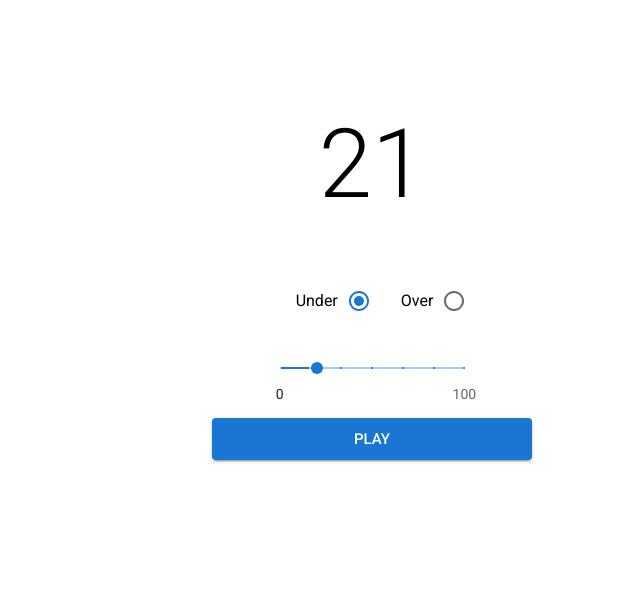
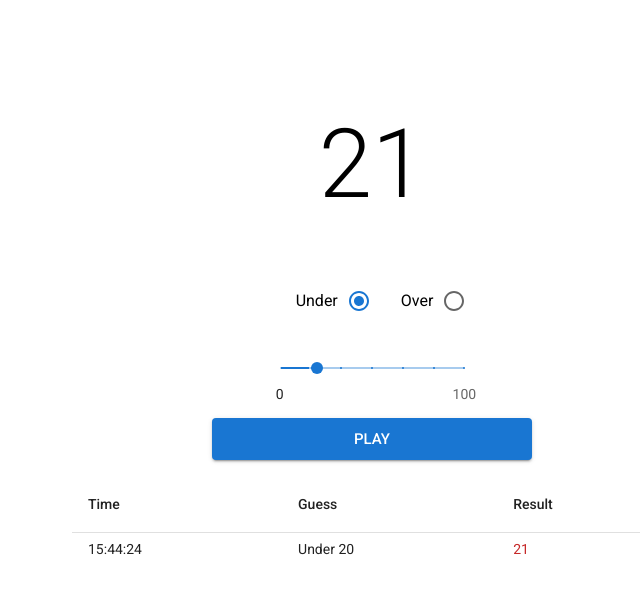
Before and after one commit to nvcherak/dice-game, a Next.js app: page / in a window 1280 px wide. Both pictures are taken after a click on the button "PLAY". Shown: the top 594 px of the page, without its empty margins (268-908 px from the left). Built offline with nearby package versions, Linux system fonts and the light colour scheme; what @mui/material-nextjs would draw is missing.

Commit message:
add results table

```diff
--- a/src/components/DiceGame.tsx
+++ b/src/components/DiceGame.tsx
@@ -1,16 +1,27 @@
 "use client";
 
+import { useState } from "react";
 import { Alert, Box, Snackbar } from "@mui/material";
-import { useState } from "react";
 import { DicePlay } from "@/components/DicePlay";
+import { ResultsTable } from "@/components/ResultsTable";
+import { Result } from "@/types";
 
 export const DiceGame = () => {
   const [alertOpen, setAlertOpen] = useState(false);
-  const [isPredictionCorrect, setIsPredictionCorrect] = useState(false);
+  const [isGuessCorrect, setIsGuessCorrect] = useState(false);
+  const [results, setResults] = useState<Result[]>([]);
 
-  const handlePlay = (isCorrect: boolean) => {
-    setIsPredictionCorrect(isCorrect);
+  const handlePlay = (result: Result) => {
+    setIsGuessCorrect(result.isCorrect);
     setAlertOpen(true);
+
+    let newResults = [...results, result];
+    // delete the last entry if the length is greater than 10
+    if (newResults.length > 10) {
+      newResults = newResults.slice(1);
+    }
+
+    setResults(newResults);
   };
 
   const handleAlertClose = (
@@ -22,8 +33,15 @@ export const DiceGame = () => {
   };
 
   return (
-    <Box display="flex" flexDirection="column" alignItems="center" mt={8}>
+    <Box
+      display="flex"
+      flexDirection="column"
+      alignItems="center"
+      mt={8}
+      gap="16px"
+    >
       <DicePlay onPlay={handlePlay} />
+      <ResultsTable results={results} />
 
       <Snackbar
         open={alertOpen}
@@ -32,11 +50,11 @@ export const DiceGame = () => {
         anchorOrigin={{ vertical: "top", horizontal: "center" }} // вгорі
       >
         <Alert
-          severity={isPredictionCorrect ? "success" : "error"}
+          severity={isGuessCorrect ? "success" : "error"}
           variant="filled"
           sx={{ width: "100%" }}
         >
-          {isPredictionCorrect ? "Correct!" : "Wrong!"}
+          {isGuessCorrect ? "Correct!" : "Wrong!"}
         </Alert>
       </Snackbar>
     </Box>
--- a/src/components/DicePlay.tsx
+++ b/src/components/DicePlay.tsx
@@ -1,5 +1,6 @@
 "use client";
 
+import { ChangeEvent, FC, useState } from "react";
 import {
   Box,
   Button,
@@ -10,7 +11,7 @@ import {
   Slider,
   Typography,
 } from "@mui/material";
-import { ChangeEvent, FC, useState } from "react";
+import { Result } from "@/types";
 
 const MARKS = [
   { value: 0, label: "0" },
@@ -23,7 +24,7 @@ const MARKS = [
 ];
 
 type DicePlayProps = {
-  onPlay: (isCorrect: boolean) => void;
+  onPlay: (result: Result) => void;
 };
 
 export const DicePlay: FC<DicePlayProps> = ({ onPlay }) => {
@@ -41,12 +42,16 @@ export const DicePlay: FC<DicePlayProps> = ({ onPlay }) => {
 
   const handlePlay = () => {
     const newDice = Math.floor(Math.random() * 101);
-    const isPredictionCorrect = directionOver
-      ? newDice > threshold
-      : newDice < threshold;
+    const isCorrect = directionOver ? newDice > threshold : newDice < threshold;
 
     setDice(newDice);
-    onPlay(isPredictionCorrect);
+    onPlay({
+      dice: newDice,
+      threshold,
+      directionOver,
+      isCorrect,
+      date: new Date(),
+    });
   };
 
   return (
--- /dev/null
+++ b/src/components/ResultsTable.tsx
@@ -0,0 +1,61 @@
+import { Result } from "@/types";
+import { formatTime } from "@/utils";
+import {
+  Paper,
+  Table,
+  TableBody,
+  TableCell,
+  TableContainer,
+  TableHead,
+  TableRow,
+} from "@mui/material";
+import { FC } from "react";
+
+type ResultsTableProps = {
+  results: Result[];
+};
+
+export const ResultsTable: FC<ResultsTableProps> = ({ results }) => {
+  return (
+    <TableContainer component={Paper} sx={{ maxWidth: 600, boxShadow: "none" }}>
+      <Table aria-label="simple table">
+        <TableHead>
+          <TableRow>
+            <TableCell>Time</TableCell>
+            <TableCell>Guess</TableCell>
+            <TableCell>Result</TableCell>
+          </TableRow>
+        </TableHead>
+        <TableBody>
+          {results.toReversed().map((result) => (
+            <TableRow
+              key={result.date.toISOString()}
+              sx={{
+                "&:last-child td, &:last-child th": { border: 0 },
+                "& .MuiTableCell-root": {
+                  padding: "6px 16px",
+                },
+              }}
+            >
+              <TableCell component="th" scope="row">
+                {formatTime(result.date)}
+              </TableCell>
+              <TableCell>
+                {result.directionOver
+                  ? `Over ${result.threshold}`
+                  : `Under ${result.threshold}`}
+              </TableCell>
+              <TableCell
+                sx={{
+                  color: result.isCorrect ? "#1B5E20" : "#C62828",
+                }}
+              >
+                {result.dice}
+              </TableCell>
+            </TableRow>
+          ))}
+        </TableBody>
+      </Table>
+    </TableContainer>
+  );
+};
--- /dev/null
+++ b/src/types.ts
@@ -0,0 +1,7 @@
+export type Result = {
+  dice: number;
+  threshold: number;
+  directionOver: boolean;
+  isCorrect: boolean;
+  date: Date;
+};
--- /dev/null
+++ b/src/utils.ts
@@ -0,0 +1,7 @@
+export const formatTime = (date: Date): string => {
+  const pad = (n: number) => n.toString().padStart(2, "0");
+
+  return `${pad(date.getHours())}:${pad(date.getMinutes())}:${pad(
+    date.getSeconds()
+  )}`;
+};
```
